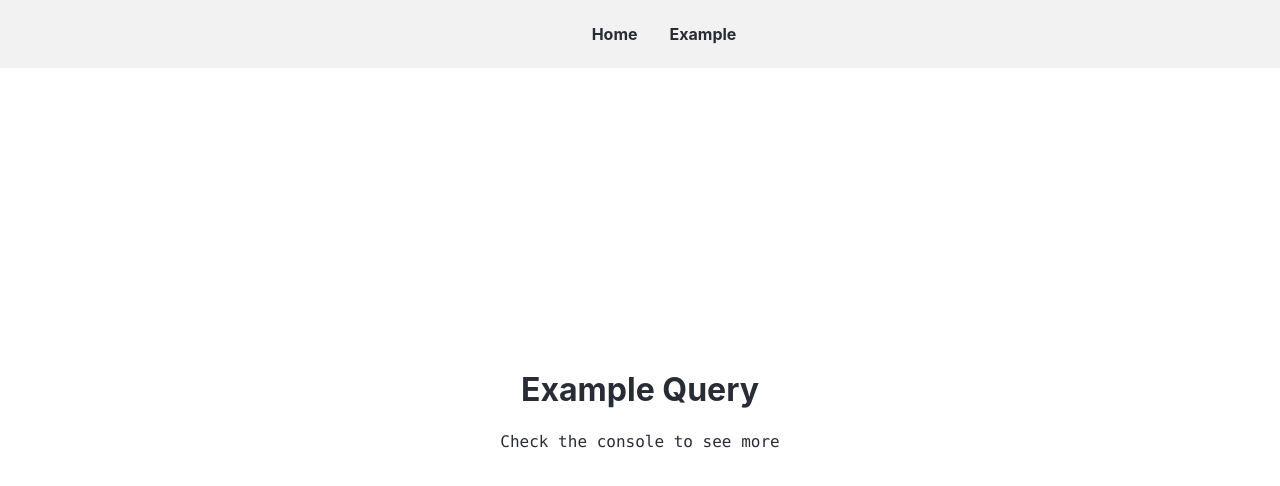
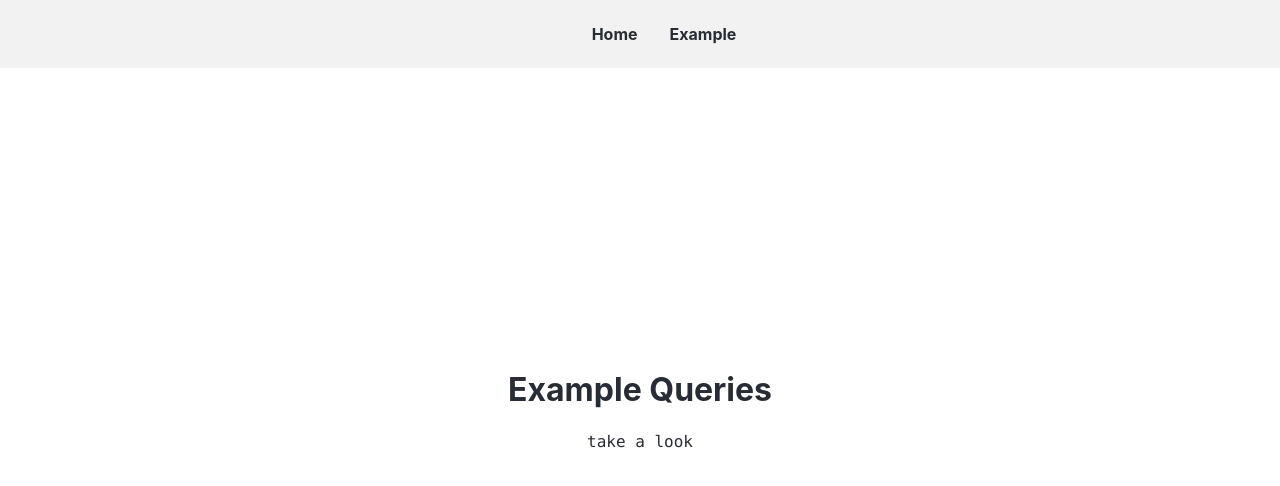
Before and after one commit to chrisalexander0617/react-firebase-starter, a React (Create React App) app: page /example in a window 1280 px wide. Shown: the top 486 px of the page. Built offline with nearby package versions, Linux system fonts and the light colour scheme.

Commit message:
Added compoents and props

```diff
--- /dev/null
+++ b/src/components/molecules/Content.js
@@ -0,0 +1,12 @@
+import React from 'react'
+
+export default function Content(props){
+    return (
+        <>
+            <div className="Content">
+                <h1>{props.title}</h1>
+                <code>{props.text}</code>
+            </div>
+        </>
+    )
+}
--- a/src/components/pages/Example.js
+++ b/src/components/pages/Example.js
@@ -1,19 +1,6 @@
 import React, { useState, useEffect } from 'react'
+import Content from '../molecules/Content'
 
 export default function Example(){
-    const [docs, loadDocs] = useState("test")
-
-    useEffect(() => {
-        // mounted code goes here
-        console.log('Example Init')
-    })
-
-    return (
-        <>
-            <div className="Content">
-                <h1>Example Query</h1>
-                <code>Check the console to see more</code>
-            </div>
-        </>
-    )
+    return  <Content title="Example Queries" text="take a look" />
 }
```
